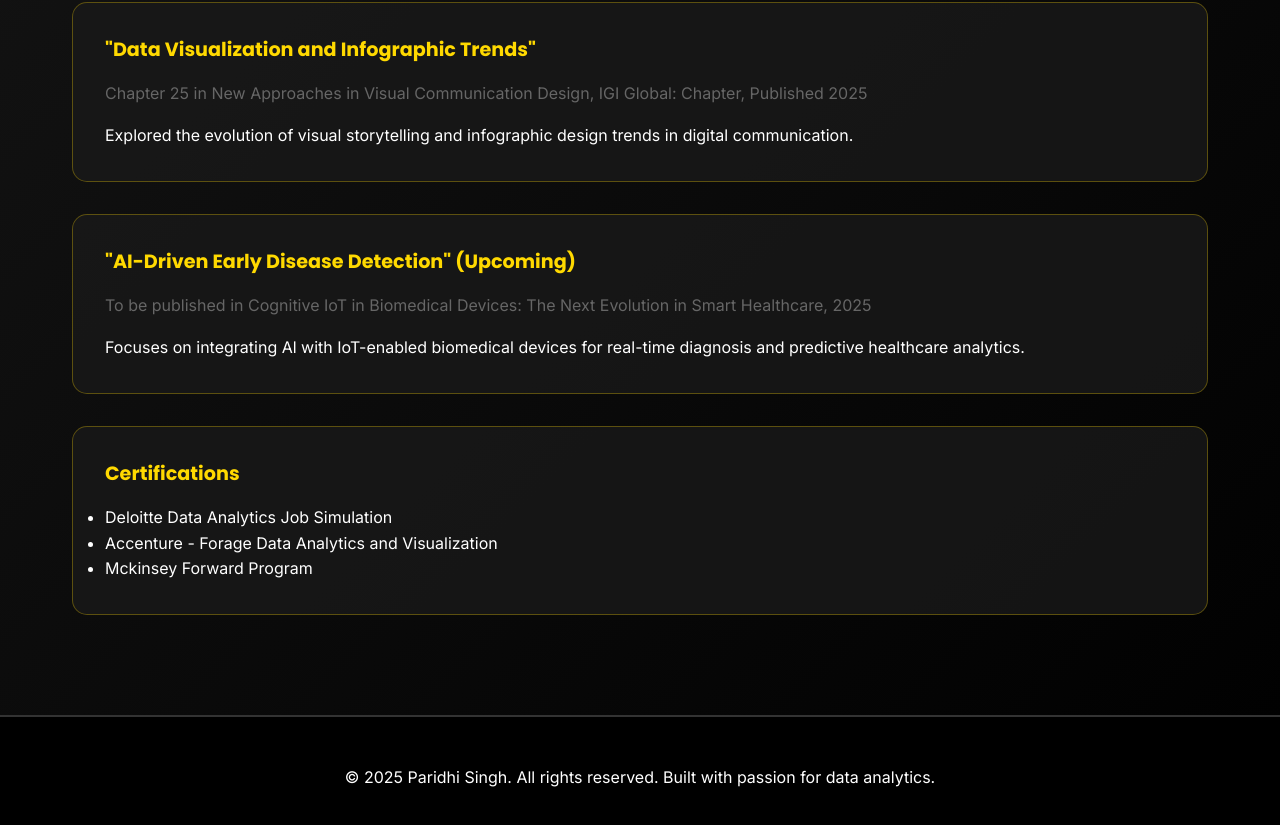
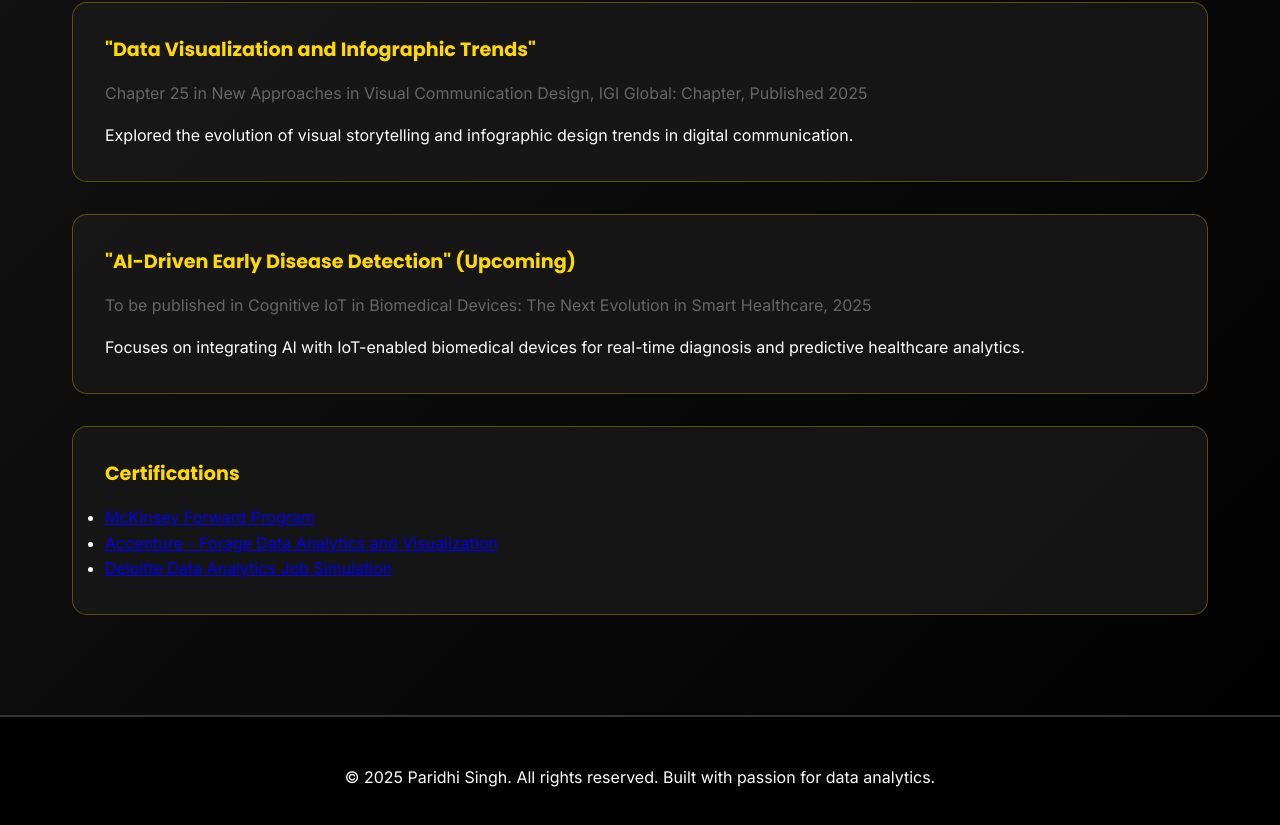
Before and after one commit to Paridhiiii08/Portfolio, a plain HTML site: page public/index.html in a window 1280 px wide. Shown: the part 4031-4856 px from the top of the page. Drawn offline with Linux system fonts and the light colour scheme.

Commit message:
Update index.html

```diff
--- a/public/index.html
+++ b/public/index.html
@@ -608,7 +608,7 @@
                 I am proficient in automating data ingestion pipelines, building insightful dashboards, and optimizing SQL queries to enhance data visibility and monitoring speed. I am passionate about transforming raw data into actionable intelligence that empowers businesses to make strategic decisions.
               </p>
               <div class="contact-icons">
-                <a href="https://www.linkedin.com/in/paridhisingh713/" target="_blank" rel="noopener noreferrer" class="contact-btn">
+                <a href="https://www.linkedin.com/in/paridhisingh08/" target="_blank" rel="noopener noreferrer" class="contact-btn">
                   <i class="fab fa-linkedin"></i> LinkedIn
                 </a>
                 <a href="https://github.com/Paridhiiii08" target="_blank" rel="noopener noreferrer" class="contact-btn">
@@ -749,9 +749,9 @@
     <h3 class="publication-title">Certifications</h3>
     <div class="publication-description">
         <ul>
-                        <li>Deloitte Data Analytics Job Simulation</li>
-                        <li>Accenture - Forage Data Analytics and Visualization</li>
-                        <li>Mckinsey Forward Program</li>
+            <li><a href="https://www.credly.com/badges/dfffcf22-836a-4ae7-8c04-2fa40a041b0b/linked_in_profile">McKinsey Forward Program</a></li>
+            <li><a href="https://forage-uploads-prod.s3.amazonaws.com/completion-certificates/T6kdcdKSTfg2aotxT/hzmoNKtzvAzXsEqx8_T6kdcdKSTfg2aotxT_KqS9wiKfWthWoQXaX_1732224464105_completion_certificate.pdf">Accenture - Forage Data Analytics and Visualization</a></li>
+            <li><a href="https://forage-uploads-prod.s3.amazonaws.com/completion-certificates/9PBTqmSxAf6zZTseP/io9DzWKe3PTsiS6GG_9PBTqmSxAf6zZTseP_KqS9wiKfWthWoQXaX_1741370632666_completion_certificate.pdf">Deloitte Data Analytics Job Simulation</a></li>
         </ul>
     </div>
 </div>
```
Lines whose indentation alone changed are shown as unchanged.
